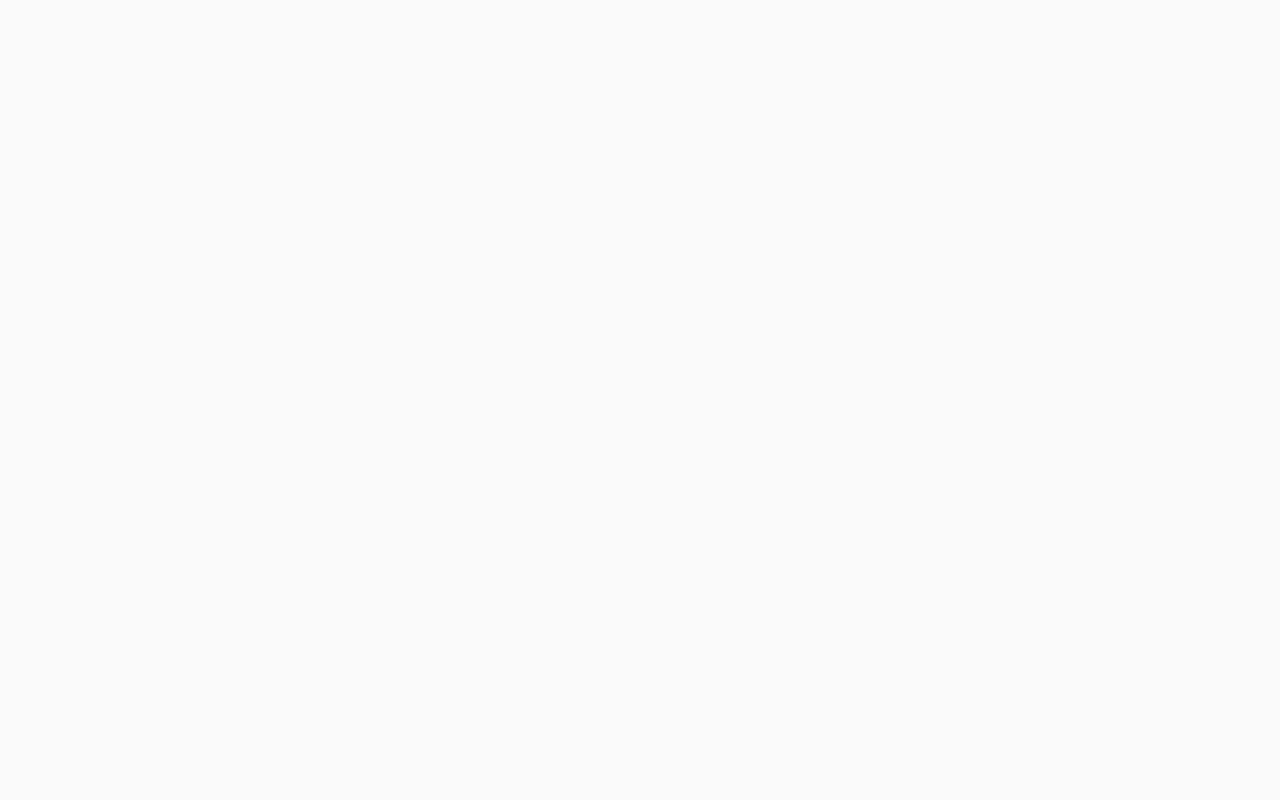
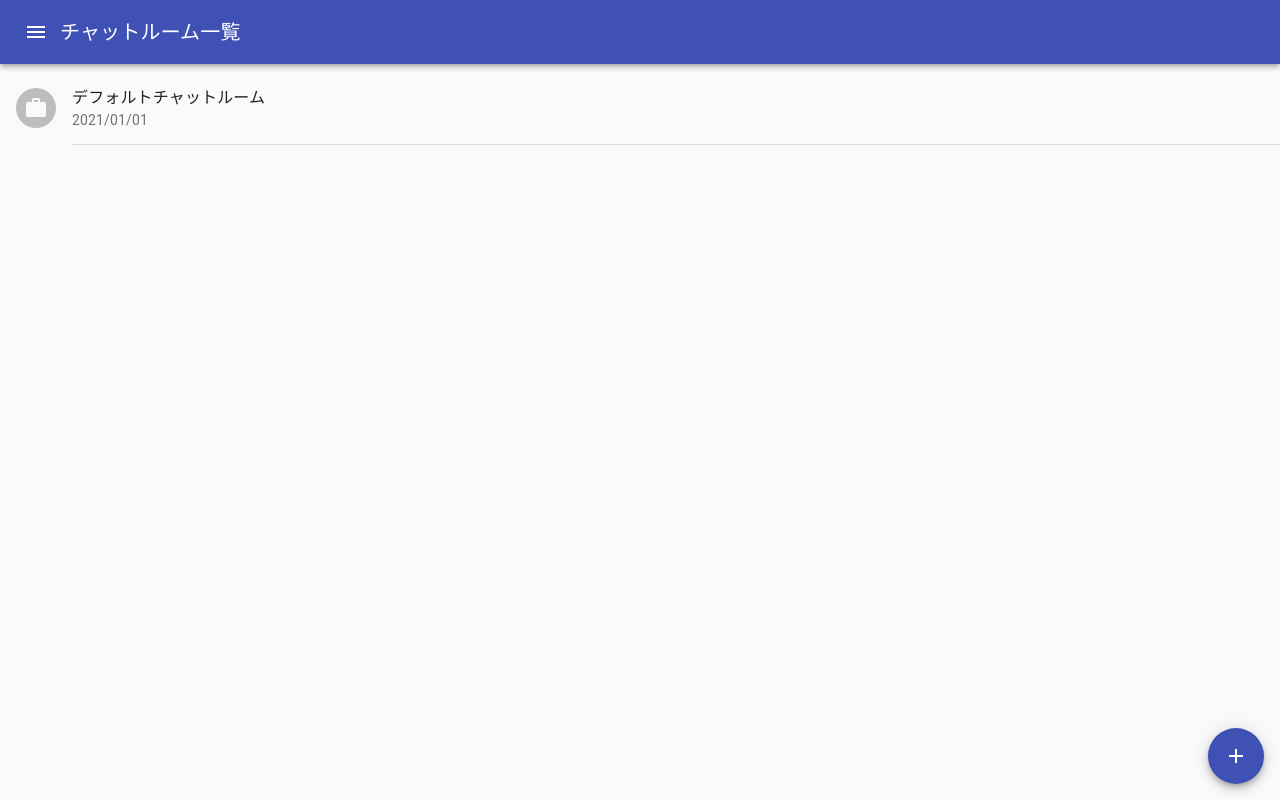
Before and after one commit to kontikusho/mychat, a React (Create React App) app: page / in a window 1280 px wide. Built offline with nearby package versions, Linux system fonts and the light colour scheme.

Commit message:
モック作成

```diff
--- a/package.json
+++ b/package.json
@@ -9,7 +9,6 @@
     "@testing-library/react": "^11.1.0",
     "@testing-library/user-event": "^12.1.10",
     "@types/jest": "^26.0.15",
-    "@types/material-ui": "^0.21.8",
     "@types/node": "^12.0.0",
     "@types/react": "^17.0.0",
     "@types/react-dom": "^17.0.0",
--- a/src/pages/chat-room-list.tsx
+++ b/src/pages/chat-room-list.tsx
@@ -1,8 +1,52 @@
+import { AppBar, Avatar, Divider, Fab, IconButton, List, ListItem, ListItemAvatar, ListItemText, Toolbar, Typography, withStyles } from "@material-ui/core";
+import MenuIcon from "@material-ui/icons/Menu";
+import WorkIcon from "@material-ui/icons/Work";
+import AddIcon from "@material-ui/icons/Add";
 import React from "react";
 
-class ChatListPage extends React.Component {
+const styles = withStyles(
+    (theme) => ({
+        Fab: {
+            position: "absolute",
+            right: theme.spacing(2),
+            bottom: theme.spacing(2),
+        },
+    }),
+    { withTheme: true }
+);
+interface Props {
+    classes: any;
+}
+
+class ChatListPage extends React.Component<Props> {
     render() {
-        return <div />;
+        const { classes } = this.props;
+        return (
+            <>
+                <AppBar position="static">
+                    <Toolbar>
+                        <IconButton edge="start" color="inherit" aria-label="menu">
+                            <MenuIcon />
+                        </IconButton>
+                        <Typography variant="h6">チャットルーム一覧</Typography>
+                    </Toolbar>
+                </AppBar>
+                <List>
+                    <ListItem button component="a" href="#">
+                        <ListItemAvatar>
+                            <Avatar>
+                                <WorkIcon />
+                            </Avatar>
+                        </ListItemAvatar>
+                        <ListItemText primary="デフォルトチャットルーム" secondary="2021/01/01" />
+                    </ListItem>
+                    <Divider variant="inset" component="li" />
+                </List>
+                <Fab color="primary" className={classes.Fab} aria-label="add">
+                    <AddIcon />
+                </Fab>
+            </>
+        );
     }
 }
-export default ChatListPage;
+export default styles(ChatListPage);
```
Also changed, not shown: 1 other file (tests, documents, lock files or other folders).
